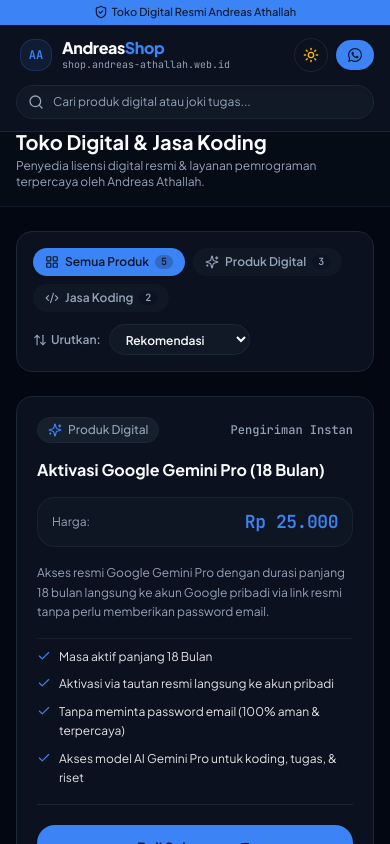
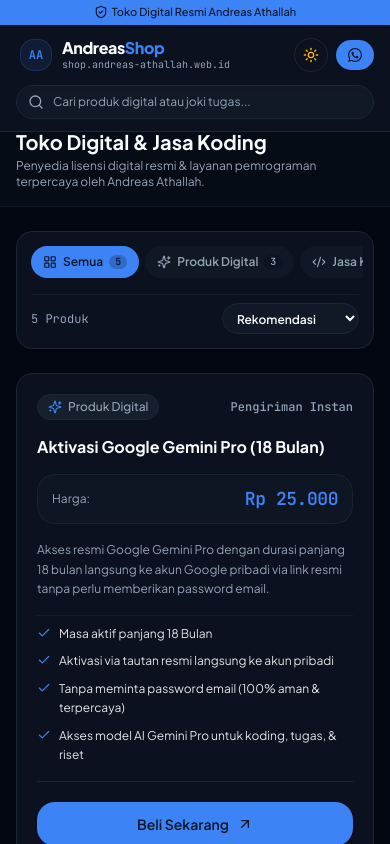
Before and after one commit to Zyuuxyncool/shop_andreas_athallah, a React (Vite) app: page / in a window 390 px wide. Shown: the top 844 px of the page. Built offline with nearby package versions, Linux system fonts and the light colour scheme.

Commit message:
feat: make category filter buttons and sort selector cleanly responsive on mobile

```diff
--- a/src/App.tsx
+++ b/src/App.tsx
@@ -97,22 +97,22 @@
           <div className="container max-w-6xl mx-auto px-4">
 
             {/* Filter & Sorting Bar */}
-            <div className="p-4 rounded-2xl bg-card border border-border shadow-xs mb-6 space-y-3.5">
+            <div className="p-3.5 sm:p-4 rounded-2xl bg-card border border-border shadow-xs mb-6 space-y-3">
 
               <div className="flex flex-col md:flex-row md:items-center justify-between gap-3">
-                {/* Category Tabs */}
-                <div className="flex flex-wrap items-center gap-2">
+                {/* Category Tabs: Horizontal Scrollable on Mobile with No Scrollbar */}
+                <div className="flex items-center gap-1.5 sm:gap-2 overflow-x-auto no-scrollbar pb-1 sm:pb-0 -mx-1 px-1 sm:mx-0 sm:px-0">
                   <button
                     type="button"
                     onClick={() => setActiveCategory("all")}
-                    className={`inline-flex items-center gap-1.5 px-3 py-1.5 rounded-xl text-xs sm:text-sm font-semibold transition-all ${
+                    className={`inline-flex items-center justify-center gap-1.5 px-3 py-2 sm:py-1.5 rounded-xl text-xs sm:text-sm font-semibold transition-all shrink-0 ${
                       activeCategory === "all"
                         ? "bg-primary text-primary-foreground shadow-xs"
                         : "bg-muted/50 text-muted-foreground hover:text-foreground hover:bg-muted"
                     }`}
                   >
                     <LayoutGrid className="w-3.5 h-3.5" />
-                    <span>Semua Produk</span>
+                    <span>Semua</span>
                     <span className="px-1.5 py-0.2 rounded-full text-[10px] bg-background/20 font-mono">
                       {PRODUCTS.length}
                     </span>
@@ -121,7 +121,7 @@
                   <button
                     type="button"
                     onClick={() => setActiveCategory("digital")}
-                    className={`inline-flex items-center gap-1.5 px-3 py-1.5 rounded-xl text-xs sm:text-sm font-semibold transition-all ${
+                    className={`inline-flex items-center justify-center gap-1.5 px-3 py-2 sm:py-1.5 rounded-xl text-xs sm:text-sm font-semibold transition-all shrink-0 ${
                       activeCategory === "digital"
                         ? "bg-primary text-primary-foreground shadow-xs"
                         : "bg-muted/50 text-muted-foreground hover:text-foreground hover:bg-muted"
@@ -137,7 +137,7 @@
                   <button
                     type="button"
                     onClick={() => setActiveCategory("coding")}
-                    className={`inline-flex items-center gap-1.5 px-3 py-1.5 rounded-xl text-xs sm:text-sm font-semibold transition-all ${
+                    className={`inline-flex items-center justify-center gap-1.5 px-3 py-2 sm:py-1.5 rounded-xl text-xs sm:text-sm font-semibold transition-all shrink-0 ${
                       activeCategory === "coding"
                         ? "bg-primary text-primary-foreground shadow-xs"
                         : "bg-muted/50 text-muted-foreground hover:text-foreground hover:bg-muted"
@@ -151,9 +151,14 @@
                   </button>
                 </div>
 
-                {/* Sort Selector */}
-                <div className="flex items-center gap-2 self-start md:self-auto">
-                  <span className="text-xs font-semibold text-muted-foreground flex items-center gap-1">
+                {/* Sort Selector & Product Count Row on Mobile */}
+                <div className="flex items-center justify-between sm:justify-end gap-2 pt-2 sm:pt-0 border-t sm:border-t-0 border-border/60">
+                  <span className="text-xs text-muted-foreground font-mono sm:hidden">
+                    {processedProducts.length} Produk
+                  </span>
+
+                  <div className="flex items-center gap-1.5">
+                    <span className="text-xs font-semibold text-muted-foreground hidden sm:inline-flex items-center gap-1">
                       <ArrowUpDown className="w-3.5 h-3.5" />
                       <span>Urutkan:</span>
                     </span>
@@ -161,12 +166,13 @@
                     <select
                       value={sortBy}
                       onChange={(e) => setSortBy(e.target.value as SortOption)}
-                    className="px-3 py-1.5 rounded-xl bg-muted/60 border border-border text-foreground text-xs font-semibold focus-visible:outline-none focus-visible:ring-2 focus-visible:ring-primary"
+                      className="px-2.5 py-1.5 rounded-xl bg-muted/60 border border-border text-foreground text-xs font-semibold focus-visible:outline-none focus-visible:ring-2 focus-visible:ring-primary cursor-pointer"
                     >
                       <option value="popular">Rekomendasi</option>
                       <option value="price-asc">Harga: Terendah</option>
                       <option value="price-desc">Harga: Tertinggi</option>
                     </select>
+                  </div>
                 </div>
               </div>
 
--- a/src/index.css
+++ b/src/index.css
@@ -110,3 +110,12 @@
     linear-gradient(to right, rgba(148, 163, 184, 0.05) 1px, transparent 1px),
     linear-gradient(to bottom, rgba(148, 163, 184, 0.05) 1px, transparent 1px);
 }
+
+.no-scrollbar::-webkit-scrollbar {
+  display: none;
+}
+
+.no-scrollbar {
+  -ms-overflow-style: none;
+  scrollbar-width: none;
+}
```
Lines whose indentation alone changed are shown as unchanged.
